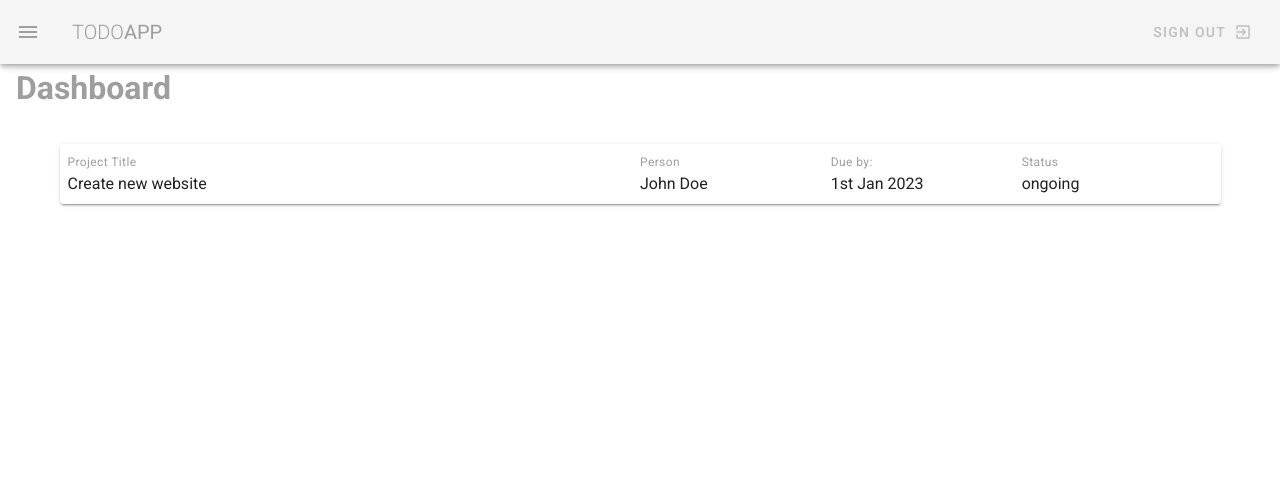
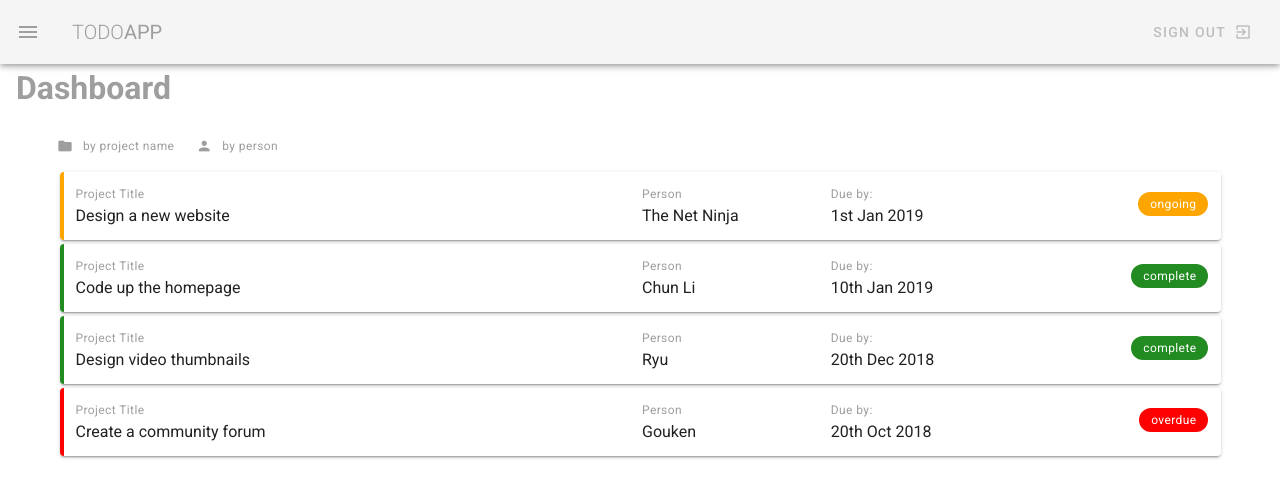
Before and after one commit to Pici1985/vuetify-todo, a Vue app: page / in a window 1280 px wide. Shown: the top 498 px of the page. Built offline with nearby package versions, Linux system fonts and the light colour scheme.

Commit message:
Sorting buttons
created buttons to sort by name and by person

```diff
--- a/src/views/DashboardView.vue
+++ b/src/views/DashboardView.vue
@@ -4,25 +4,38 @@
 
       <v-container class="my-5">
 
-        <v-card class="pa-5">
-          <v-layout row wrap>
+        <v-layout row class="mb-3">
+          <v-btn small text color="grey" @click="sortBy('title')">
+            <v-icon left small>folder</v-icon>
+            <span class="caption text-lowercase">By project name</span>
+          </v-btn>
+          <v-btn small text color="grey" @click="sortBy('person')">
+            <v-icon left small>person</v-icon>
+            <span class="caption text-lowercase">By person</span>
+          </v-btn>
+        </v-layout>
+
+        <v-card class="pa-3 mb-1" v-for="project in projects" :key="project.title">
+          <v-layout row wrap :class="`pa-3 project ${project.status}`">
             <v-flex xs12 md6>
               <div class="caption grey--text"> Project Title </div>
-              <div> Create new website </div>
+              <div> {{ project.title }} </div>
             </v-flex>
             <v-flex xs6 sm4 md2>
               <div class="caption grey--text"> Person </div>
-              <div>John Doe</div>
+              <div>{{ project.person }}</div>
             </v-flex>
             <v-flex xs6 sm4 md2>
               <div class="caption grey--text"> Due by: </div>
-              <div>1st Jan 2023</div>
+              <div>{{ project.due }}</div>
             </v-flex>
             <v-flex xs2 sm4 md2>
-              <div class="caption grey--text">Status</div>
-              <div>ongoing</div>
+              <div class="float-right">
+                <v-chip small :class="`${ project.status } white--text caption my-2`"> {{ project.status }} </v-chip>
+              </div>
             </v-flex>
           </v-layout>
+          <!-- <v-divider></v-divider> -->
         </v-card>
 
       </v-container>
@@ -31,14 +44,46 @@
 
 <script>
   export default {
-    name: 'Home',
-    components: {
+    // name: 'Home',
+    // components: {
 
-    },
+    // },
     data(){
       return {
-
+        projects: [
+        { title: 'Design a new website', person: 'The Net Ninja', due: '1st Jan 2019', status: 'ongoing', content: 'Lorem ipsum dolor sit amet consectetur adipisicing elit. Sunt consequuntur eos eligendi illum minima adipisci deleniti, dicta mollitia enim explicabo fugiat quidem ducimus praesentium voluptates porro molestias non sequi animi!'},
+        { title: 'Code up the homepage', person: 'Chun Li', due: '10th Jan 2019', status: 'complete', content: 'Lorem ipsum dolor sit amet consectetur adipisicing elit. Sunt consequuntur eos eligendi illum minima adipisci deleniti, dicta mollitia enim explicabo fugiat quidem ducimus praesentium voluptates porro molestias non sequi animi!'},
+        { title: 'Design video thumbnails', person: 'Ryu', due: '20th Dec 2018', status: 'complete', content: 'Lorem ipsum dolor sit amet consectetur adipisicing elit. Sunt consequuntur eos eligendi illum minima adipisci deleniti, dicta mollitia enim explicabo fugiat quidem ducimus praesentium voluptates porro molestias non sequi animi!'},
+        { title: 'Create a community forum', person: 'Gouken', due: '20th Oct 2018', status: 'overdue', content: 'Lorem ipsum dolor sit amet consectetur adipisicing elit. Sunt consequuntur eos eligendi illum minima adipisci deleniti, dicta mollitia enim explicabo fugiat quidem ducimus praesentium voluptates porro molestias non sequi animi!'},
+      ]
       }
+    },
+    methods: {
+      sortBy(prop){
+        this.projects.sort((a, b) => a[prop] < b[prop] ? -1 : 1)
+      },
     }
   }
 </script>
+
+<style scoped>
+  .project.complete {
+    border-left: 4px solid forestgreen
+  }
+  .project.ongoing {
+    border-left: 4px solid orange
+  }
+  .project.overdue {
+    border-left: 4px solid red
+  }
+
+  .v-chip.complete {
+   background-color: forestgreen!important;
+  }
+  .v-chip.ongoing {
+   background-color: orange!important;
+  }
+  .v-chip.overdue {
+   background-color: red!important;
+  }
+</style>
```
